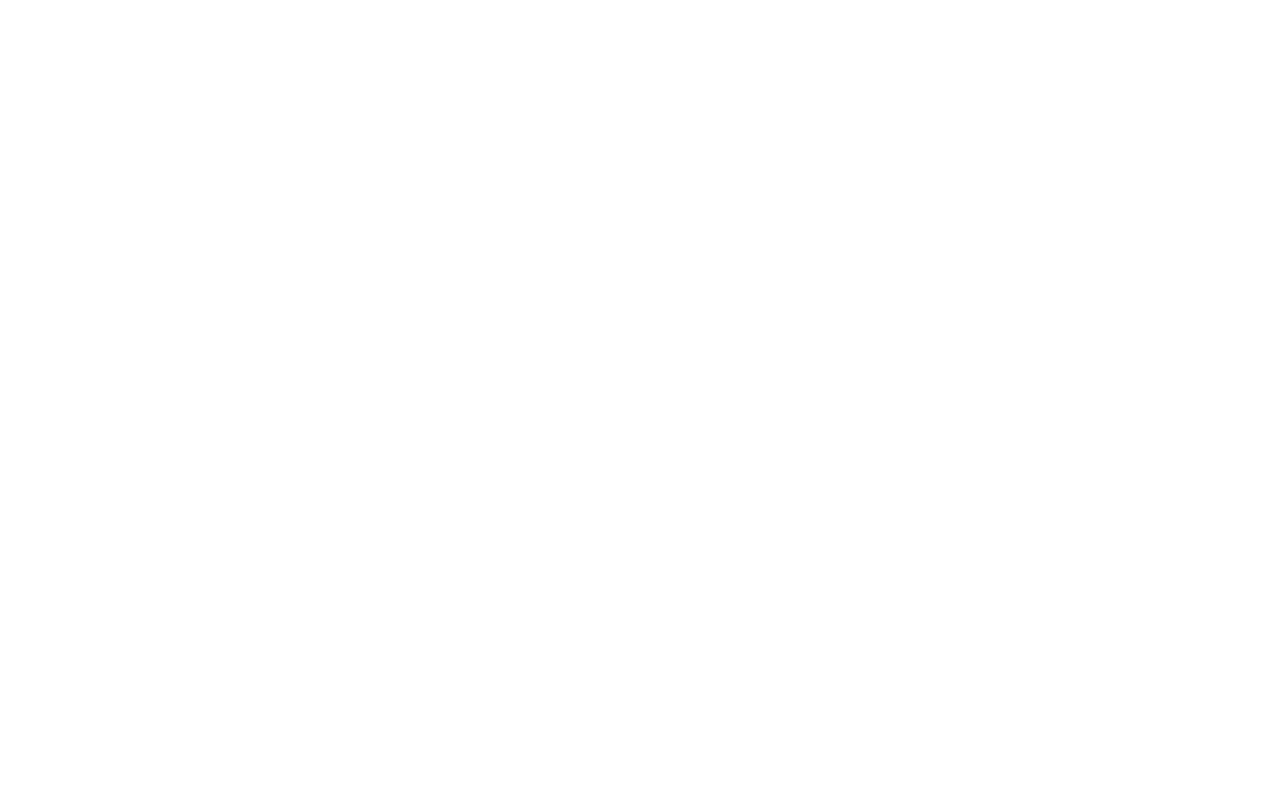
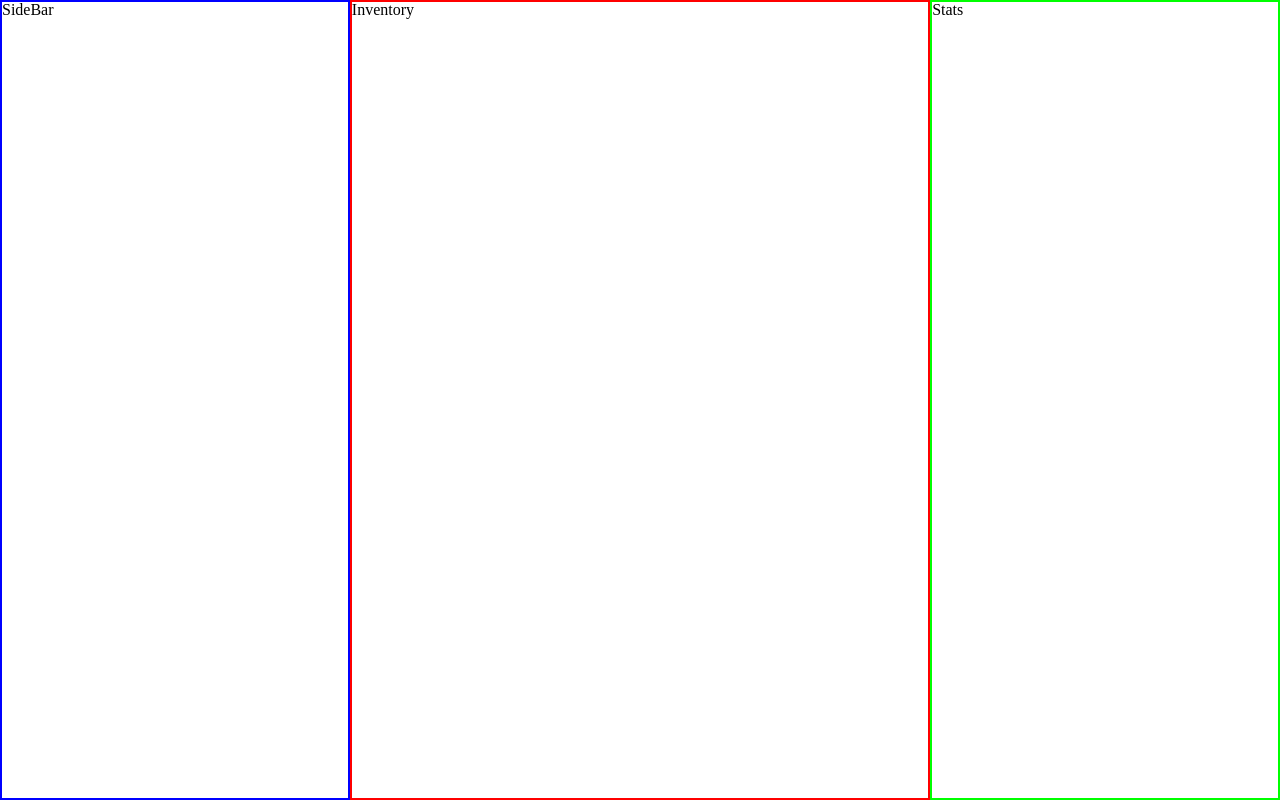
Before and after one commit to caiohbe/virtual-wardrobe, a React (Vite) app: page / in a window 1280 px wide. Built offline with nearby package versions, Linux system fonts and the light colour scheme.

Commit message:
feat(App): added routing

```diff
--- a/src/App.jsx
+++ b/src/App.jsx
@@ -1,5 +1,18 @@
+import { BrowserRouter, Route, Routes } from "react-router-dom"
+import Inventory from "./pages/inventory/"
+import CSSreset from "./assets/styles/globalStyles"
+
 function App() {
-  return <></>
+  return (
+    <>
+      <CSSreset />
+      <BrowserRouter>
+        <Routes>
+          <Route path='/' element={<Inventory />} />
+        </Routes>
+      </BrowserRouter>
+    </>
+  )
 }
 
 export default App
--- /dev/null
+++ b/src/assets/styles/globalStyles.jsx
@@ -0,0 +1,49 @@
+import { createGlobalStyle } from "styled-components"
+
+const CSSreset = createGlobalStyle`
+    html, body, div, span, applet, object, iframe,
+  h1, h2, h3, h4, h5, h6, p, blockquote, pre,
+  a, abbr, acronym, address, big, cite, code,
+  del, dfn, em, img, ins, kbd, q, s, samp,
+  small, strike, strong, sub, sup, tt, var,
+  b, u, i, center,
+  dl, dt, dd, ol, ul, li,
+  fieldset, form, label, legend,
+  table, caption, tbody, tfoot, thead, tr, th, td,
+  article, aside, canvas, details, embed,
+  figure, figcaption, footer, header, hgroup,
+  menu, nav, output, ruby, section, summary,
+  time, mark, audio, video {
+    box-sizing: border-box;
+    margin: 0;
+    padding: 0;
+    border: 0;
+    font-size: 100%;
+    font: inherit;
+    vertical-align: baseline;
+  }
+  /* HTML5 display-role reset for older browsers */
+  article, aside, details, figcaption, figure,
+  footer, header, hgroup, menu, nav, section {
+    display: block;
+  }
+  body {
+    line-height: 1;
+  }
+  ol, ul {
+    list-style: none;
+  }
+  blockquote, q {
+    quotes: none;
+  }
+  blockquote:before, blockquote:after,
+  q:before, q:after {
+    content: '';
+    content: none;
+  }
+  table {
+    border-collapse: collapse;
+    border-spacing: 0;
+  }
+`
+export default CSSreset
--- /dev/null
+++ b/src/pages/inventory/index.jsx
@@ -0,0 +1,27 @@
+import styled from "styled-components"
+import SideBar from "../../sideBar"
+
+function Inventory() {
+  return (
+    <FlexContainer>
+      <SideBar />
+      <Red>Inventory</Red>
+      <Lime>Stats</Lime>
+    </FlexContainer>
+  )
+}
+
+export default Inventory
+
+const Red = styled.div`
+  flex: 5;
+  border: solid 2px red;
+`
+const FlexContainer = styled.div`
+  height: 100svh;
+  display: flex;
+`
+const Lime = styled.div`
+  flex: 3;
+  border: solid 2px lime;
+`
--- /dev/null
+++ b/src/sideBar.jsx
@@ -0,0 +1,12 @@
+import styled from "styled-components"
+
+function SideBar() {
+  return <Container>SideBar</Container>
+}
+
+export default SideBar
+
+const Container = styled.div`
+  flex: 3;
+  border: 2px solid blue;
+`
```
Also changed, not shown: src/pages/inventory/components/gridItem.jsx (added).
